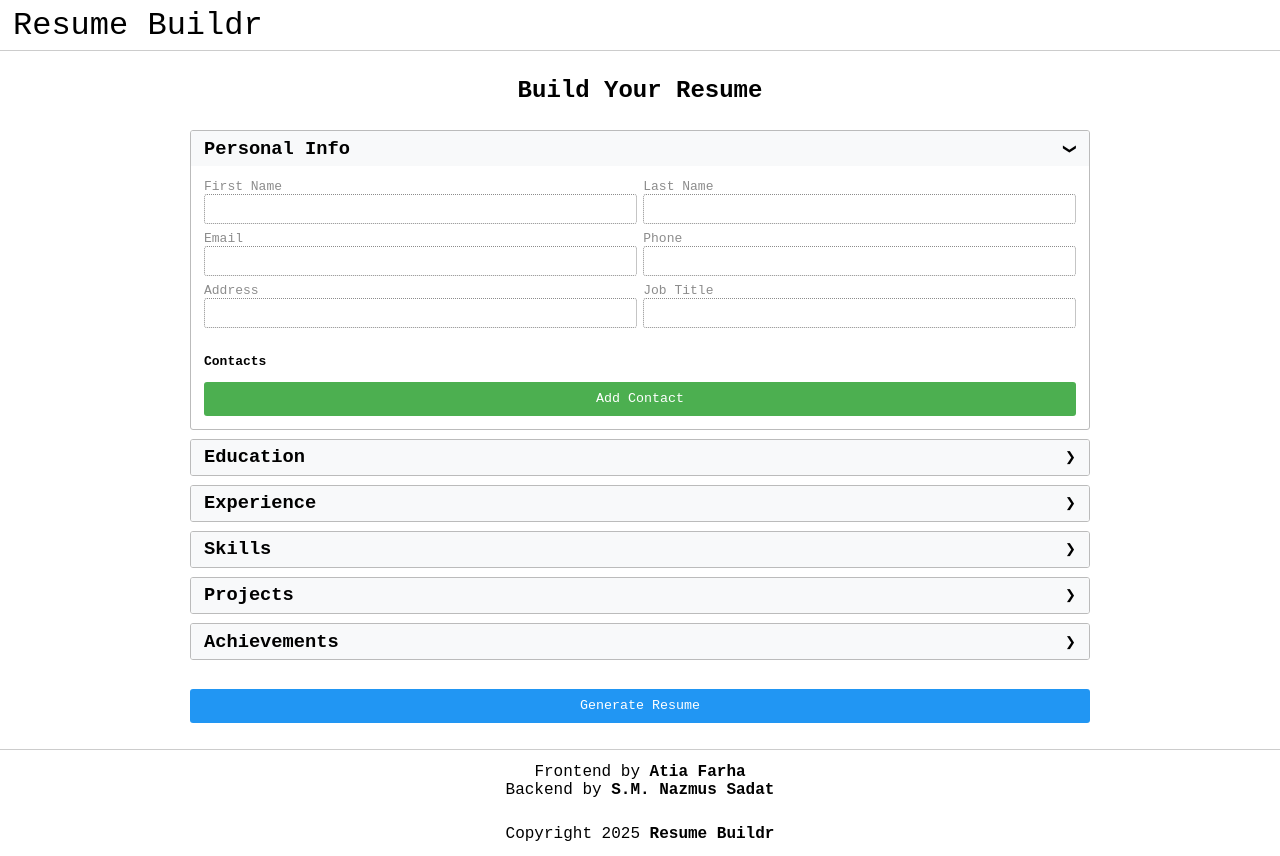
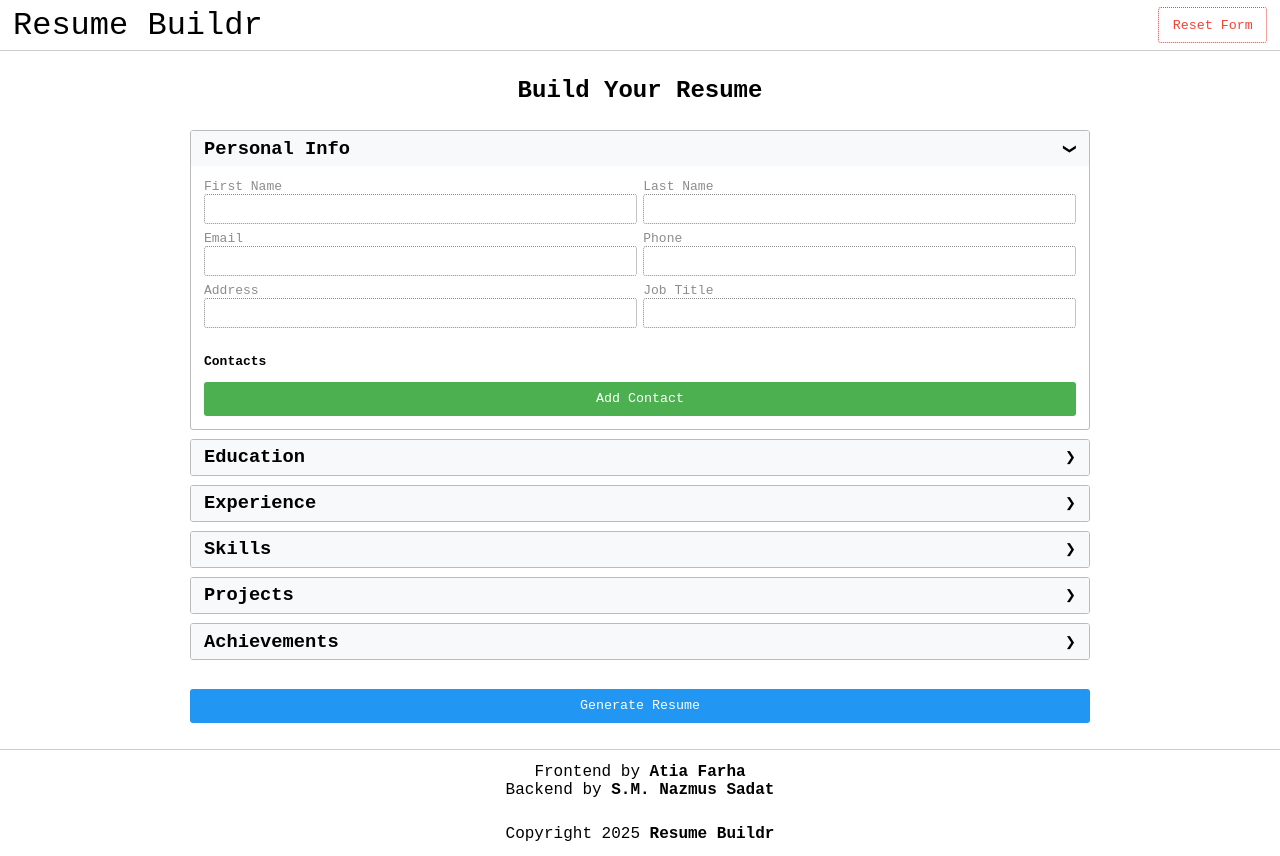
Before and after one commit to ESTBD/ResumeBuildr, a Nuxt app in the folder frontend/: page / in a window 1280 px wide. Built offline with nearby package versions, Linux system fonts and the light colour scheme; a web font is replaced by a local one.

Commit message:
chore: Fix header file commit issue

```diff
--- a/frontend/app/components/HeaderContainer.vue
+++ b/frontend/app/components/HeaderContainer.vue
@@ -1,8 +1,15 @@
+<script setup>
+import { useResumeStore } from '~/stores/formStore'
+const store = useResumeStore()
+</script>
+
 <template>
     <header>
         <NuxtLink to="/">
             <h1>Resume Buildr</h1>
         </NuxtLink>
+
+        <button type="button" class="reset-btn" @click="store.reset">Reset Form</button>
     </header>
 </template>
 
@@ -22,4 +29,15 @@ h1 {
     font-family: 'Doto', monospace;
     font-weight: 500;
 }
+
+.reset-btn {
+    border: 1.5px dotted #f44336;
+    color: #f44336;
+    transition: background-color 0.7s ease, color 0.7s ease;
+}
+
+.reset-btn:hover {
+    background-color: #f44336;
+    color: white;
+}
 </style>
```
